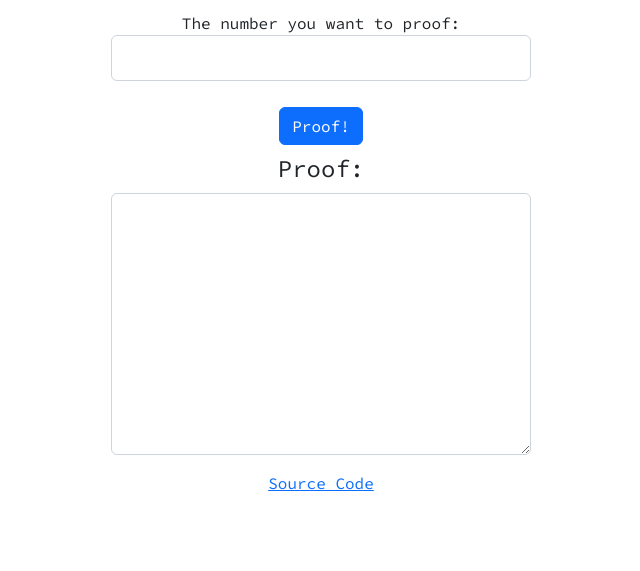
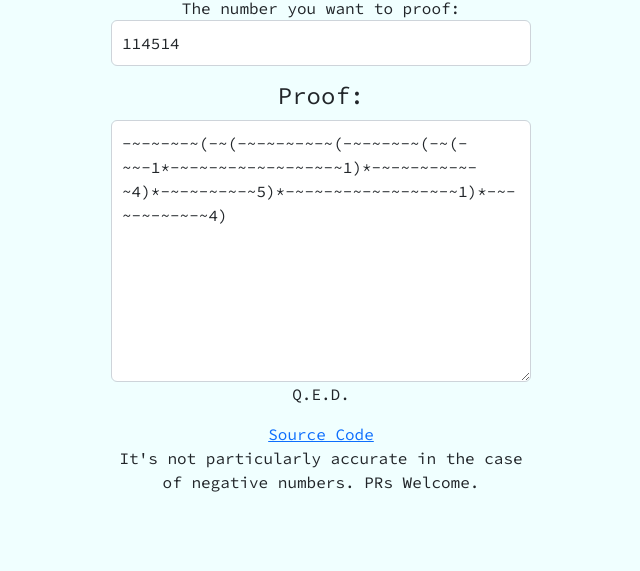
Before and after one commit to immccn123/calc114514-js, a plain HTML site: page index.html in a window 1280 px wide. Shown: the part 229-800 px from the top of the page, without its empty margins (319-959 px from the left). Drawn offline with nearby package versions, Linux system fonts and the light colour scheme.

Commit message:
Improved user interface and fix errors

```diff
--- a/index.html
+++ b/index.html
@@ -5,43 +5,58 @@
     <meta charset="UTF-8">
     <meta http-equiv="X-UA-Compatible" content="IE=edge">
     <meta name="viewport" content="width=device-width, initial-scale=1.0">
-    <title>114514 Calculator</title>
+    <meta name="description" content="A tool can generate an expression with char 114514 and '-', '~', '*'">
+    <title>114514 Proof Tool - Generate an expression with 114514</title>
+
+
+    <link rel="stylesheet" href="//cdn.staticfile.org/bootstrap/5.2.3/css/bootstrap.min.css">
+    <link rel="stylesheet" href="style.css">
 
     <script src="index.js"></script>
     <script>
         function getHomo() {
             var n = document.getElementById('homo').value;
+            if (n === '') {
+                document.getElementById('qed').innerText = '';
+                document.getElementById('homo-result').value = '';
+                return;
+            }
             var underZero = false;
+            n = n.replace(/^0+/, "");
             if (n < 0) {
                 n = -n;
                 underZero = true;
             }
             var result = homo(n, n.toString().length / 7 + 1);
-            document.getElementById('homo-result').innerText = underZero ? `-(${result})` : result;
+            document.getElementById('homo-result').value = underZero ? `-(${result})` : result;
             document.getElementById('qed').innerText = 'Q.E.D.';
+        }
+        window.onload = () => {
+            var resultArea = document.getElementById('homo-result');
+            resultArea.onclick = (event) => {
+                event.target.select();
+            }
+            getHomo();
         }
     </script>
 
-    <link rel="stylesheet" href="https://cdn.staticfile.org/bootstrap/5.2.3/css/bootstrap.css">
-    <link rel="stylesheet" href="style.css">
 </head>
 
-<body class="text-center" style="background-color: rgb(255, 255, 255);">
+<body class="text-center">
     <div id="app" class="form-getflag">
         <h1><span id="proof-number">114514</span><br>Proof tool<br><span style="font-size: 2rem;">(with '-' and
                 '~')</span></h1>
-        <p class="form-group"><label>The number you want to proof:</label><input type="number" id="homo"
-                class="form-control"></p>
-        <button onclick="getHomo()" class="btn btn-primary" style="margin-top: 10px;">Proof!</button>
+        <p class="form-group"><label>The number you want to proof:</label><input type="number" inputmode="latin-name" id="homo"
+                class="form-control" onkeyup="getHomo()" value="114514"></p>
         <h4 style="margin-top: 10px;">Proof:</h4>
         <textarea readonly style="margin-top: 10px;" name="homo-res" id="homo-result" cols="30" rows="10"
             class="form-control"></textarea>
         <p id="qed"></p>
         <footer class="text-center">
             <a href="https://github.com/immccn123/calc114514-js">Source Code</a>
+            <p>It's not particularly accurate in the case of negative numbers. PRs Welcome.</p>
         </footer>
     </div>
-    <script src="https://cdn.staticfile.org/bootstrap/5.2.3/js/bootstrap.min.js"></script>
 </body>
 
 </html>
--- a/index.js
+++ b/index.js
@@ -4,7 +4,6 @@ function homo(number, repeatTimes) {
     var e = '114514'.repeat(repeatTimes)
     for (var i = 0; i < 1; i++) {
         s.push('~-'.repeat(e[i]) + e[i]);
-        console.log('~-'.repeat(e[i]) + e[i])
     }
     for (var i = 1; i < e.length; i++)  {
         s.push('-~'.repeat(parseInt(jz - e[i])) + e[i]);
--- a/style.css
+++ b/style.css
@@ -1,4 +1,5 @@
 @import url("https://fonts.googleapis.com/css?family=Source+Code+Pro|Noto+Sans+SC");
+
 * {
     font-family: 'Source Code Pro', 'Noto Sans SC', sans-serif;
 }
@@ -16,8 +17,7 @@ body {
     flex-direction: column;
     padding-top: 40px;
     padding-bottom: 40px;
-    background-image: url('./bg.png');
-    background-size: 1600px;
+    background-color: azure;
 }
 
 .form-getflag {
```
